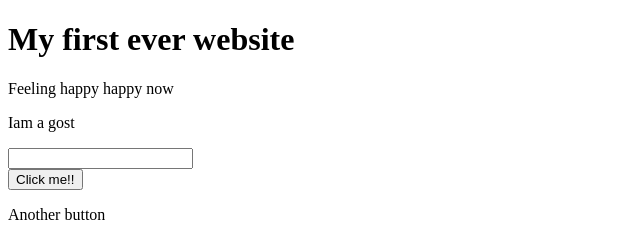
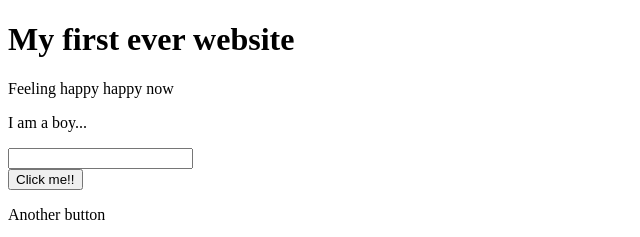
Before and after one commit to abirhasan001/my-first-website, a plain HTML site: page index.html in a window 1280 px wide. Shown: the top 237 px of the page, 0-640 px from the left. Drawn offline with Linux system fonts and the light colour scheme.

Commit message:
change in paragraph

```diff
--- a/index.html
+++ b/index.html
@@ -9,7 +9,7 @@
 <body>
     <h1>My first ever website</h1>
     <p>Feeling happy happy now</p>
-    <p>Iam a gost</p>
+    <p>I am a boy...</p>
     <input type="text">
     <br>
     <button>Click me!!</button>
```
